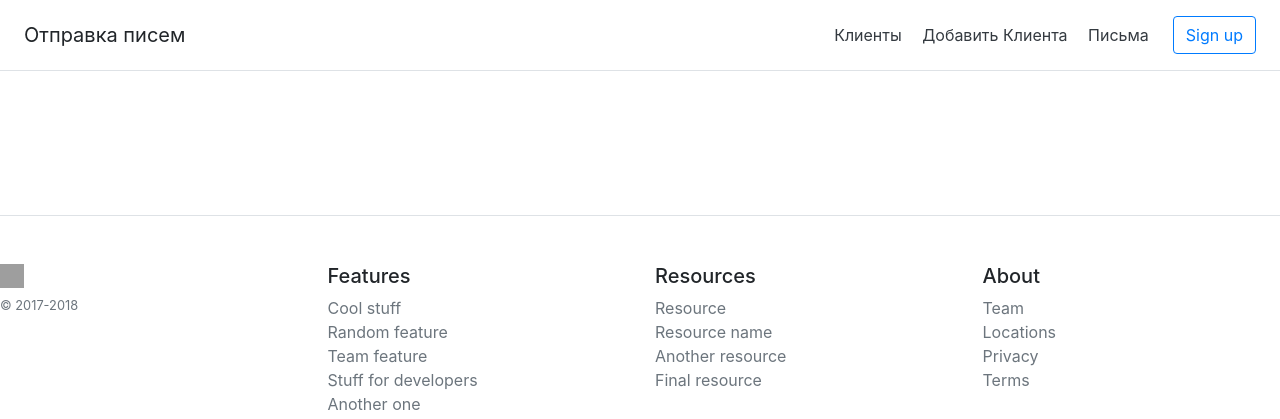
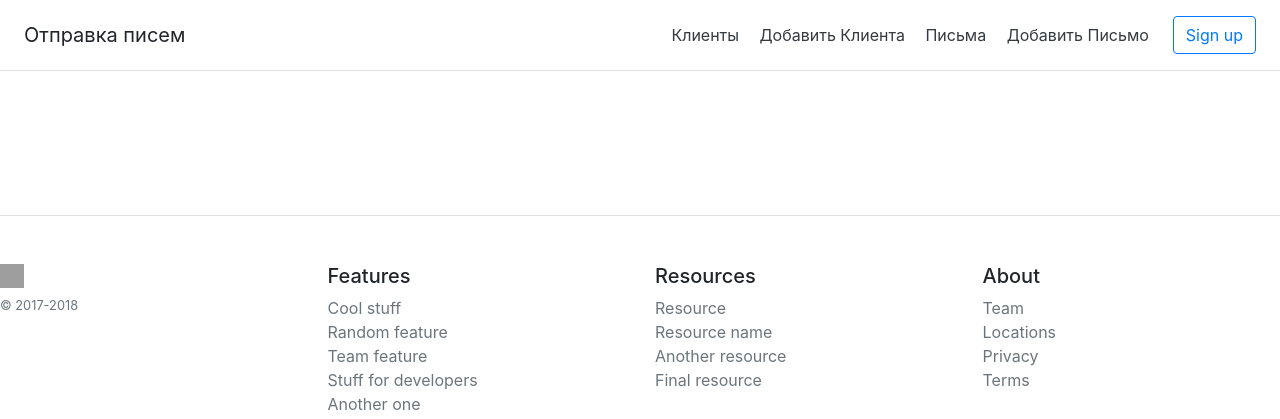
Before and after one commit to denanmax/kursovaya_django_mailing, a Django app: template mailing/templates/mailing/base.html in a window 1280 px wide. Shown: the top 419 px of the page. Run offline with Django 4.2, Linux system fonts and the light colour scheme; the template is opened without the code that fills it, so the values that code supplies are empty; some libraries are stand-ins or nearby versions; grey boxes are pictures that could not be loaded.

Commit message:
button added

```diff
--- a/mailing/templates/mailing/base.html
+++ b/mailing/templates/mailing/base.html
@@ -22,6 +22,7 @@
         <a class="p-2 text-dark" href="{% url 'mailing:customer_list' %}">Клиенты</a>
         <a class="p-2 text-dark" href="{% url 'mailing:create_customer' %}">Добавить Клиента</a>
         <a class="p-2 text-dark" href="{% url 'mailing:message_list' %}">Письма</a>
+        <a class="p-2 text-dark" href="{% url 'mailing:create_message' %}">Добавить Письмо</a>
       </nav>
       <a class="btn btn-outline-primary" href="#">Sign up</a>
     </div>
```
